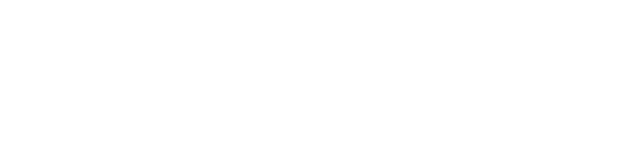
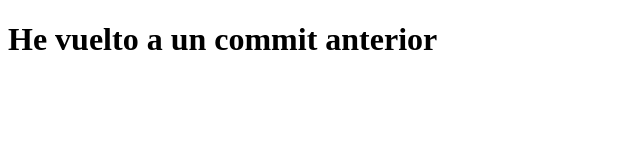
Before and after one commit to LamberDev/prueba, a plain HTML site: page index.html in a window 1280 px wide. Shown: the whole page, without its empty margins (0-640 px from the left). Drawn offline with Linux system fonts and the light colour scheme.

Commit message:
He vuelto al primer commit, y lo modifico

```diff
--- a/index.html
+++ b/index.html
@@ -7,6 +7,6 @@
     <title>Prueba Git</title>
 </head>
 <body>
-
+    <h1>He vuelto a un commit anterior</h1>
 </body>
 </html>
```
